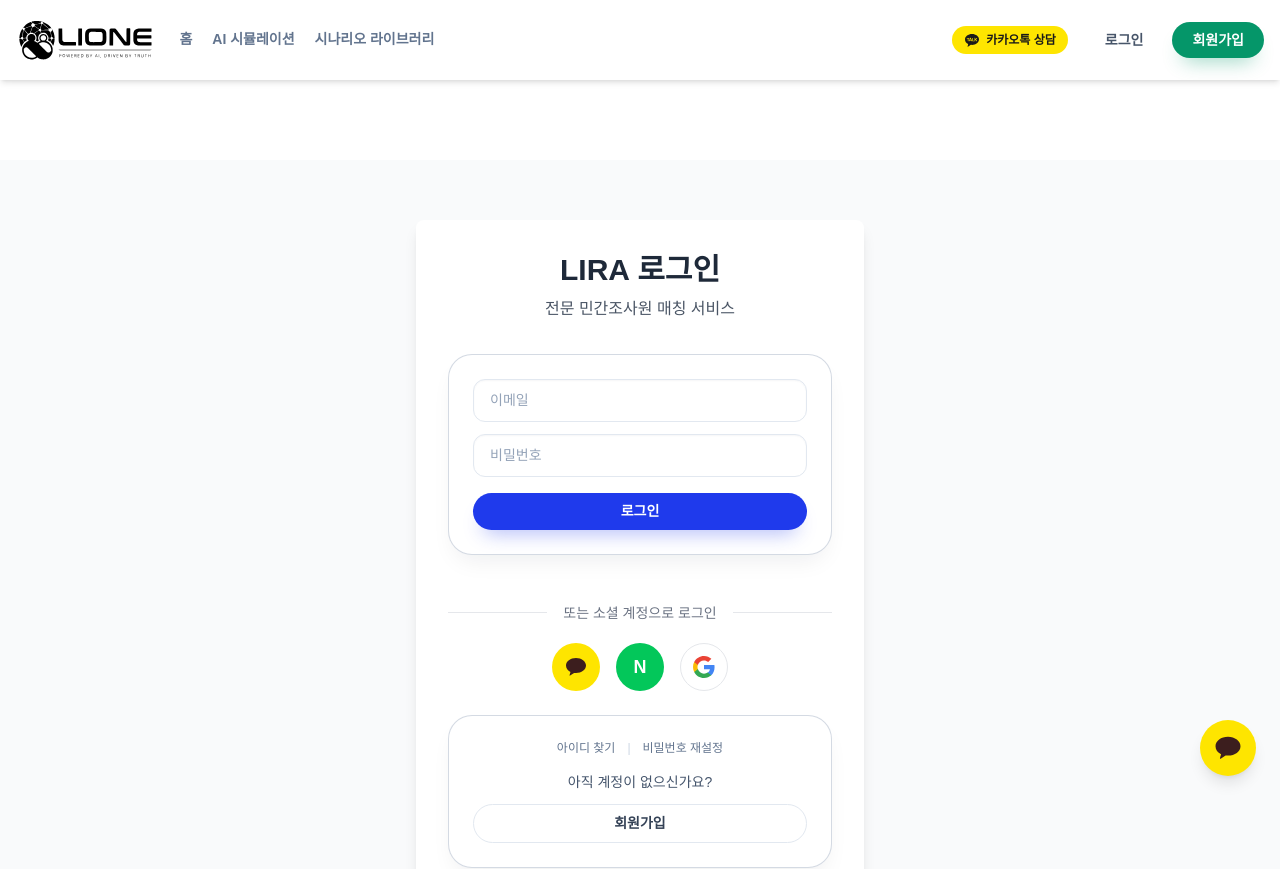
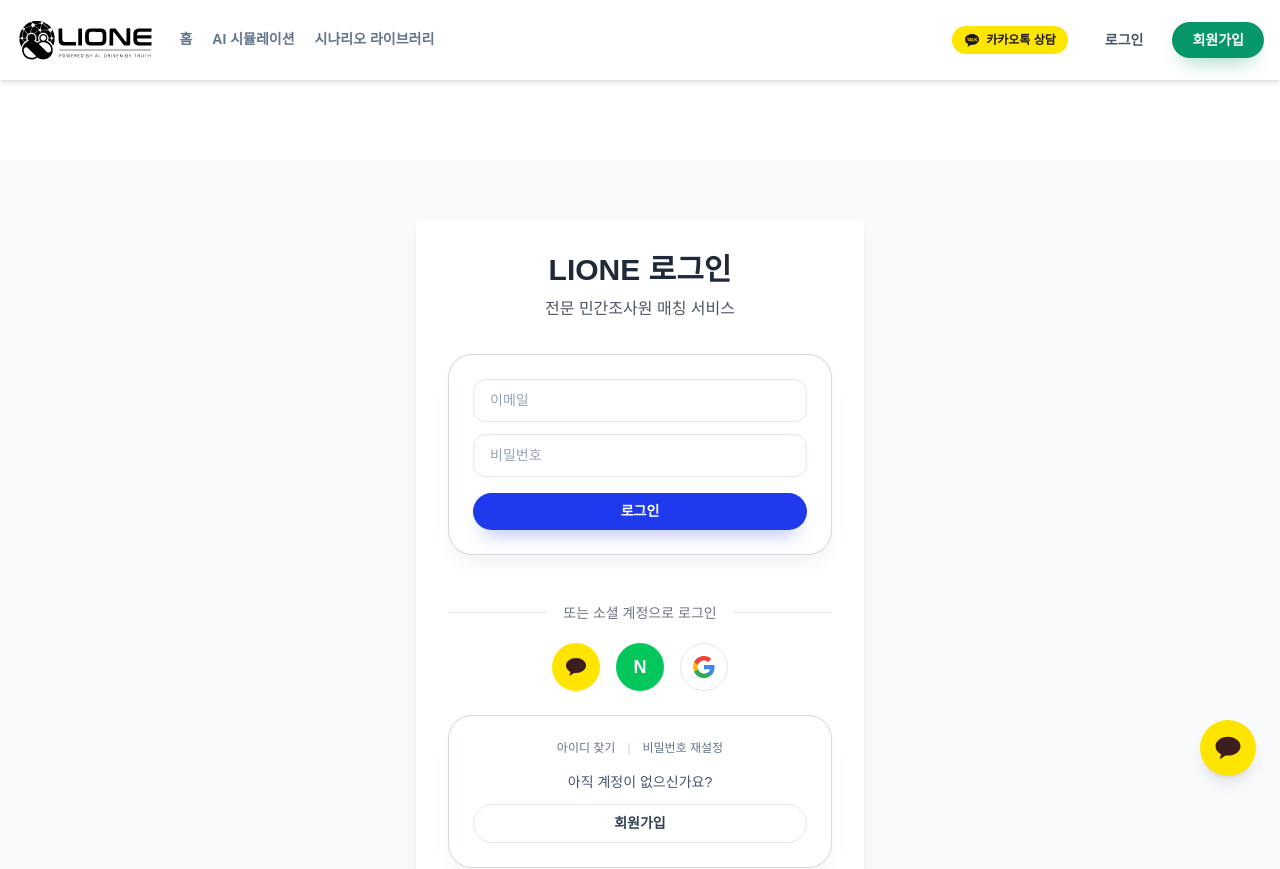
Before and after one commit to hykwon-dot/lira-repo, a Next.js app: page /login in a window 1280 px wide. Shown: the top 869 px of the page. Built offline with nearby package versions, Linux system fonts and the light colour scheme.

Commit message:
chore: update login page title to LIONE

```diff
--- a/src/app/login/page.tsx
+++ b/src/app/login/page.tsx
@@ -7,7 +7,7 @@ export default function LoginPage() {
     <div className="min-h-screen flex items-center justify-center bg-gray-50">
       <div className="w-full max-w-md p-8 bg-white rounded-lg shadow-lg">
         <div className="text-center mb-8">
-          <h1 className="text-3xl font-bold text-gray-800 mb-2">LIRA 로그인</h1>
+          <h1 className="text-3xl font-bold text-gray-800 mb-2">LIONE 로그인</h1>
           <p className="text-gray-600">전문 민간조사원 매칭 서비스</p>
         </div>
         <LoginForm />
```
